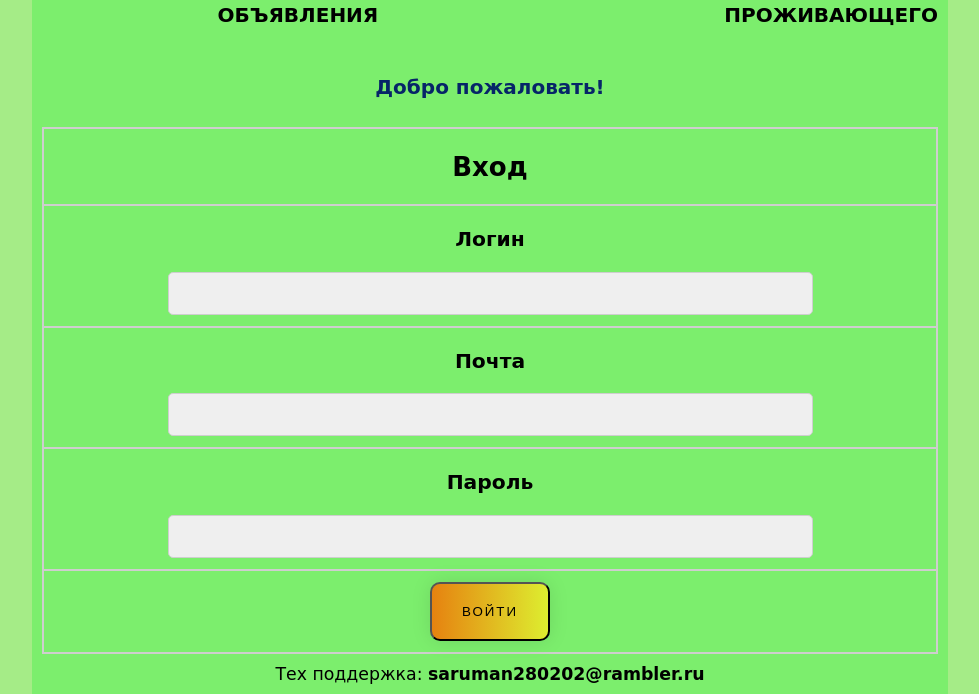
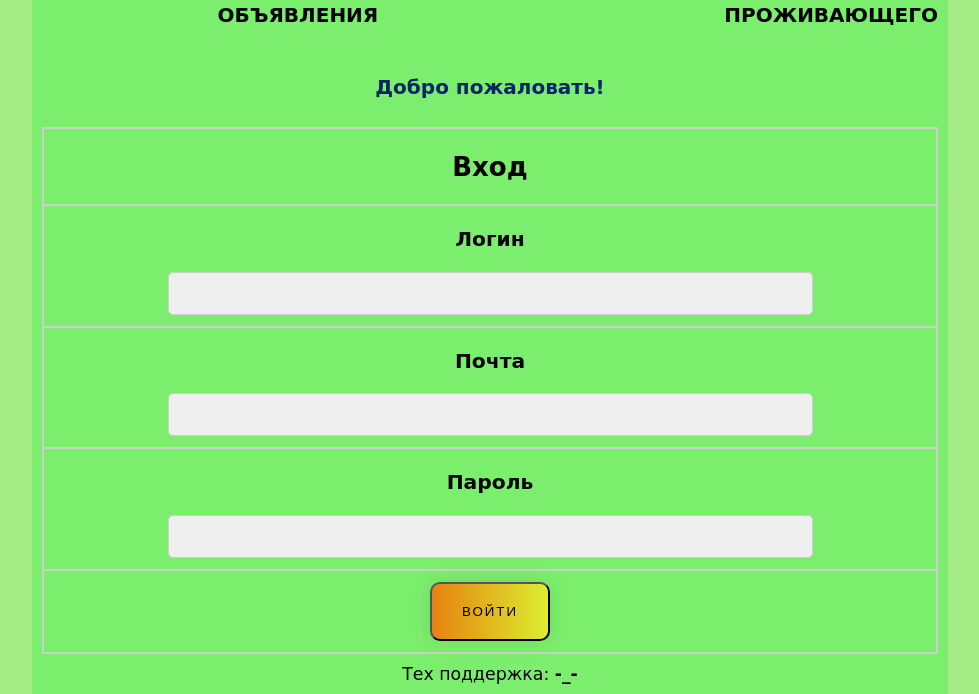
Before and after one commit to DragoIv/lab3, a plain HTML site: page page3.html in a window 1280 px wide. Shown: the part 200-894 px from the top of the page, without its empty margins (150-1129 px from the left). Drawn offline with Linux system fonts and the light colour scheme; a web font is replaced by a local one.

Commit message:
Update page3.html

```diff
--- a/page3.html
+++ b/page3.html
@@ -58,7 +58,7 @@
       </p>
     </main>
     <footer id="footerforpage">
-      <p>Тех поддержка: <strong>saruman280202@rambler.ru</strong></p>
+      <p>Тех поддержка: <strong>-_-</strong></p>
     </footer>
   </body>
 </html>
```
